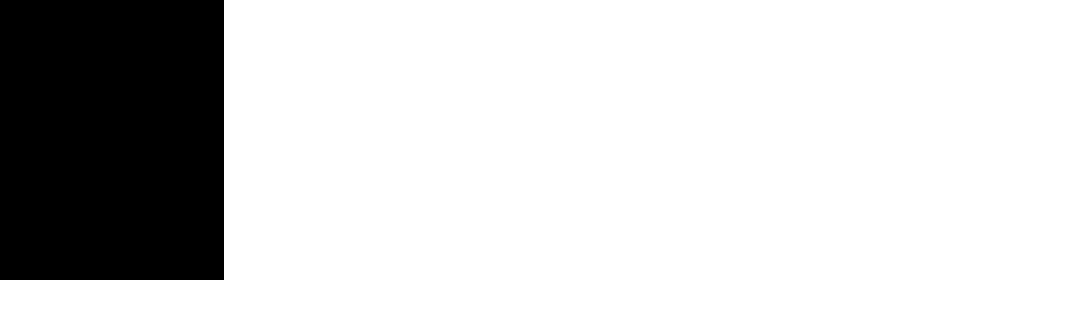
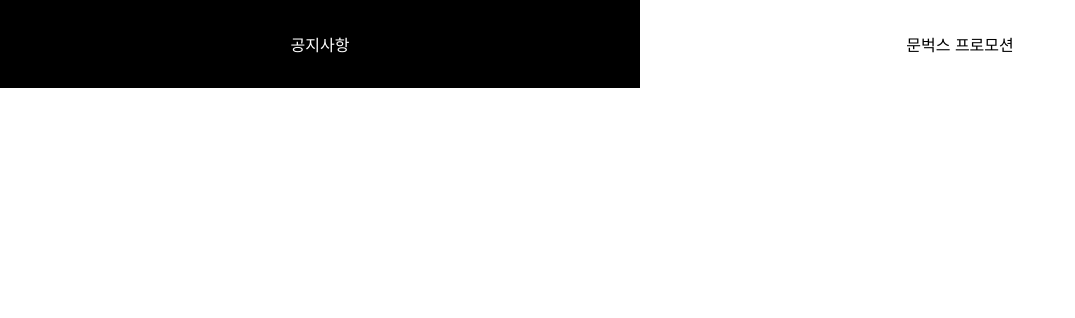
Before and after one commit to pretty-banana/moonbucks, a React (Create React App) app in the folder moonbucks/: page / in a window 1280 px wide. Shown: the top 318 px of the page, without its empty margins (0-1075 px from the left). Built offline with nearby package versions, Linux system fonts and the light colour scheme.

Commit message:
FEAT: 틀 완성

```diff
--- /dev/null
+++ b/moonbucks/src/components/Home/Notice.jsx
@@ -0,0 +1,13 @@
+import React from 'react';
+import * as style from '../../styles/NoticeStyles';
+
+const Notice = () => {
+  return (
+    <style.Container>
+      <style.LeftBox>공지사항</style.LeftBox>
+      <style.RightBox>문벅스 프로모션</style.RightBox>
+    </style.Container>
+  );
+};
+
+export default Notice;
--- a/moonbucks/src/pages/Home.jsx
+++ b/moonbucks/src/pages/Home.jsx
@@ -1,15 +1,12 @@
 import React from 'react';
-import styled from 'styled-components';
-
-const Container = styled.div`
-  background-color: black;
-
-  width: 14rem;
-  height: 17.5rem;
-`;
+import Notice from '../components/Home/Notice';
 
 const Home = () => {
-  return <Container />;
+  return (
+    <div>
+      <Notice />
+    </div>
+  );
 };
 
 export default Home;
--- /dev/null
+++ b/moonbucks/src/styles/NoticeStyles.js
@@ -0,0 +1,26 @@
+import styled from "styled-components";
+
+export const Container = styled.div`
+    display: flex;
+    flex-direction: row;
+    width: 100%;
+    height: 11vh;
+`;
+
+export const LeftBox = styled.div`
+    background-color: black;
+    color: white;
+    display: flex;
+    justify-content: center;
+    align-items: center;
+    width: 100%;
+`;
+
+export const RightBox = styled.div`
+    background-color: white;
+    color: #000;
+    display: flex;
+    justify-content: center;
+    align-items: center;
+    width: 100%;
+`;
```
Also changed, not shown: moonbucks/public/img/plus.png (added).
